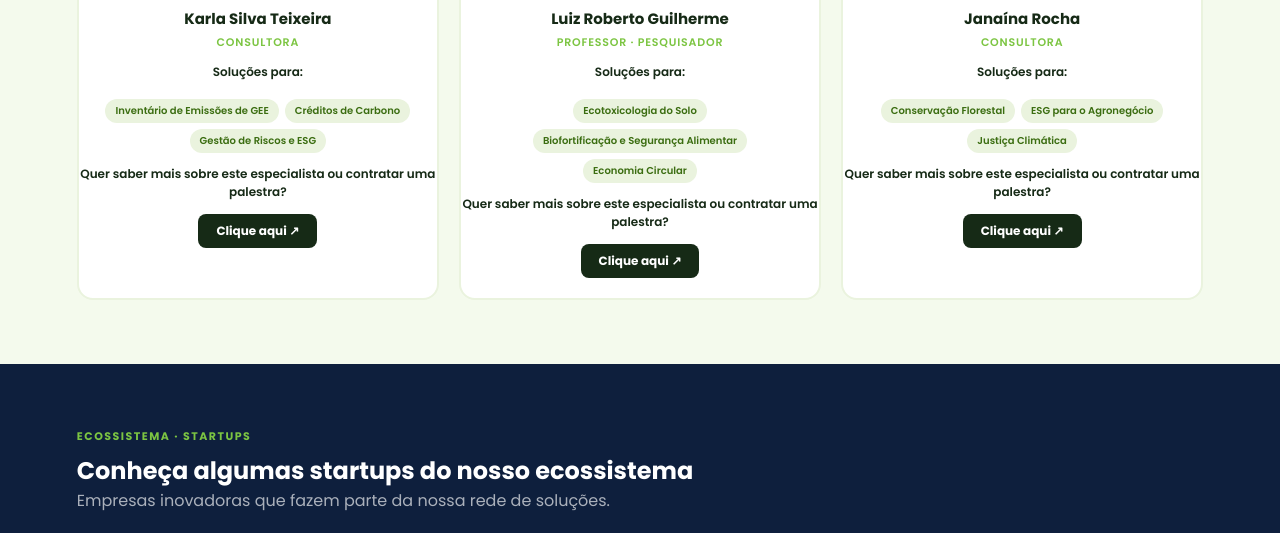
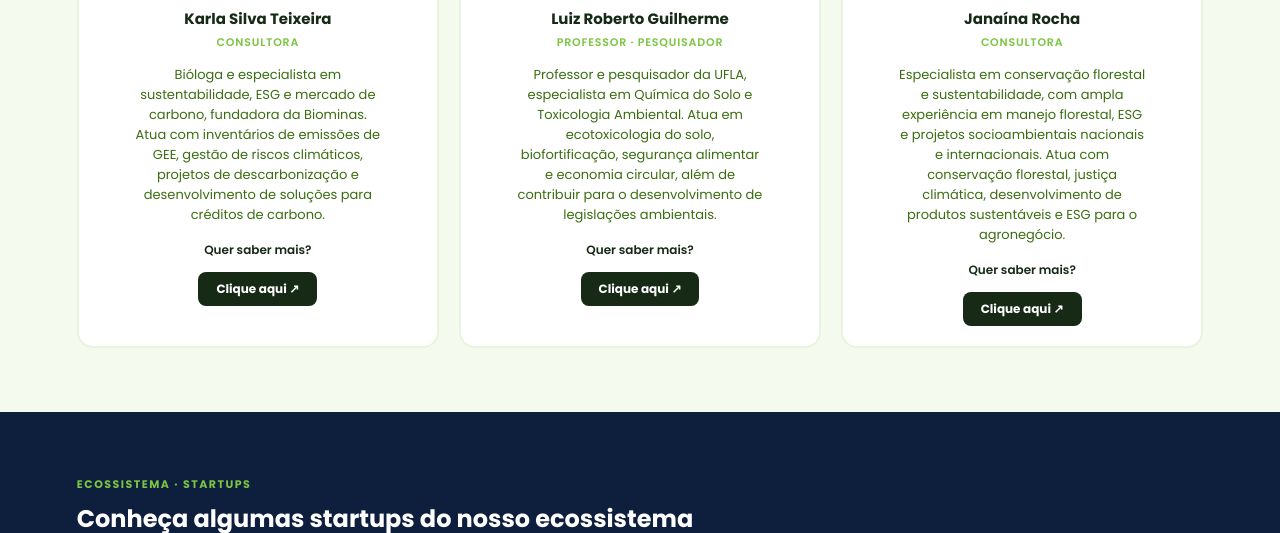
Before and after one commit to plataforma-arvore/landing_page_arvore, a plain HTML site: page index.html in a window 1280 px wide. Shown: the part 3250-3783 px from the top of the page. Drawn offline with Linux system fonts and the light colour scheme.

Commit message:
Finalização dos Cards dos Especialistas

```diff
--- a/index.html
+++ b/index.html
@@ -500,11 +500,11 @@
     }
     .specialist-tags {
       display: flex; flex-wrap: wrap; gap: 6px;
-      justify-content: center; padding: 10px 14px 0;
+      justify-content: center; padding: 10px 45px 0;
     }
     .specialist-tag {
-      background: #eaf3de; color: #3b6d11;
-      font-size: 10px; font-weight: 600;
+      background: #fff; color: #3b6d11;
+      font-size: 13px; font-weight: 400;
       padding: 4px 10px; border-radius: 20px;
     }
 
@@ -802,16 +802,13 @@
             background-size: cover;
             background-position:center;">
         </div>
-        <img class="specialist-avatar" src="imagens/karla.jpeg"; alt="Paulo Pavinato" />
+        <img class="specialist-avatar" src="imagens/karla.jpeg"; alt="Karla Silva" />
         <div class="specialist-name">Karla Silva Teixeira</div>
         <div class="specialist-role">Consultora</div>
-        <div class="specialist-solutions">Soluções para:</div>
         <div class="specialist-tags">
-          <span class="specialist-tag">Inventário de Emissões de GEE</span>
-          <span class="specialist-tag">Créditos de Carbono</span>
-          <span class="specialist-tag">Gestão de Riscos e ESG</span>
+          <span class="specialist-tag">Bióloga e especialista em sustentabilidade, ESG e mercado de carbono, fundadora da Biominas. Atua com inventários de emissões de GEE, gestão de riscos climáticos, projetos de descarbonização e desenvolvimento de soluções para créditos de carbono.</span>
         </div>
-        <div class="specialist-solutions">Quer saber mais sobre este especialista ou contratar uma palestra?</div>
+        <div class="specialist-solutions">Quer saber mais?</div>
          <a href="https://api.whatsapp.com/send/?phone=5535910035765&text=Ol%C3%A1%21+Vi+as+informa%C3%A7%C3%B5es+da+Plataforma+%C3%81rvore+e+gostaria+de+contratar+um+Especialista.+Podemos+conversar%3F&type=phone_number&app_absent=0"
             target="_blank">
               <button class="specialist-btn">Clique aqui ↗</button>
@@ -828,13 +825,10 @@
         <img class="specialist-avatar" src="imagens/luiz.png" alt="Luiz Roberto Guilherme" />
         <div class="specialist-name">Luiz Roberto Guilherme</div>
         <div class="specialist-role">Professor · Pesquisador</div>
-        <div class="specialist-solutions">Soluções para:</div>
         <div class="specialist-tags">
-          <span class="specialist-tag">Ecotoxicologia do Solo</span>
-          <span class="specialist-tag">Biofortificação e Segurança Alimentar</span>
-          <span class="specialist-tag">Economia Circular</span>
+          <span class="specialist-tag">Professor e pesquisador da UFLA, especialista em Química do Solo e Toxicologia Ambiental. Atua em ecotoxicologia do solo, biofortificação, segurança alimentar e economia circular, além de contribuir para o desenvolvimento de legislações ambientais.</span>
         </div>
-        <div class="specialist-solutions">Quer saber mais sobre este especialista ou contratar uma palestra?</div>
+        <div class="specialist-solutions">Quer saber mais?</div>
         <a href="https://api.whatsapp.com/send/?phone=5535910035765&text=Ol%C3%A1%21+Vi+as+informa%C3%A7%C3%B5es+da+Plataforma+%C3%81rvore+e+gostaria+de+contratar+um+Especialista.+Podemos+conversar%3F&type=phone_number&app_absent=0"
             target="_blank">
               <button class="specialist-btn">Clique aqui ↗</button>
@@ -850,13 +844,10 @@
         <img class="specialist-avatar" src="imagens/janaina.png" alt="Janaína Rocha" />
         <div class="specialist-name">Janaína Rocha</div>
         <div class="specialist-role">Consultora</div>
-        <div class="specialist-solutions">Soluções para:</div>
         <div class="specialist-tags">
-          <span class="specialist-tag">Conservação Florestal</span>
-          <span class="specialist-tag">ESG para o Agronegócio</span>
-          <span class="specialist-tag">Justiça Climática</span>
+          <span class="specialist-tag">Especialista em conservação florestal e sustentabilidade, com ampla experiência em manejo florestal, ESG e projetos socioambientais nacionais e internacionais. Atua com conservação florestal, justiça climática, desenvolvimento de produtos sustentáveis e ESG para o agronegócio.</span>
         </div>
-        <div class="specialist-solutions">Quer saber mais sobre este especialista ou contratar uma palestra?</div>
+        <div class="specialist-solutions">Quer saber mais?</div>
         <a href="https://api.whatsapp.com/send/?phone=5535910035765&text=Ol%C3%A1%21+Vi+as+informa%C3%A7%C3%B5es+da+Plataforma+%C3%81rvore+e+gostaria+de+contratar+um+Especialista.+Podemos+conversar%3F&type=phone_number&app_absent=0"
             target="_blank">
               <button class="specialist-btn">Clique aqui ↗</button>
```
